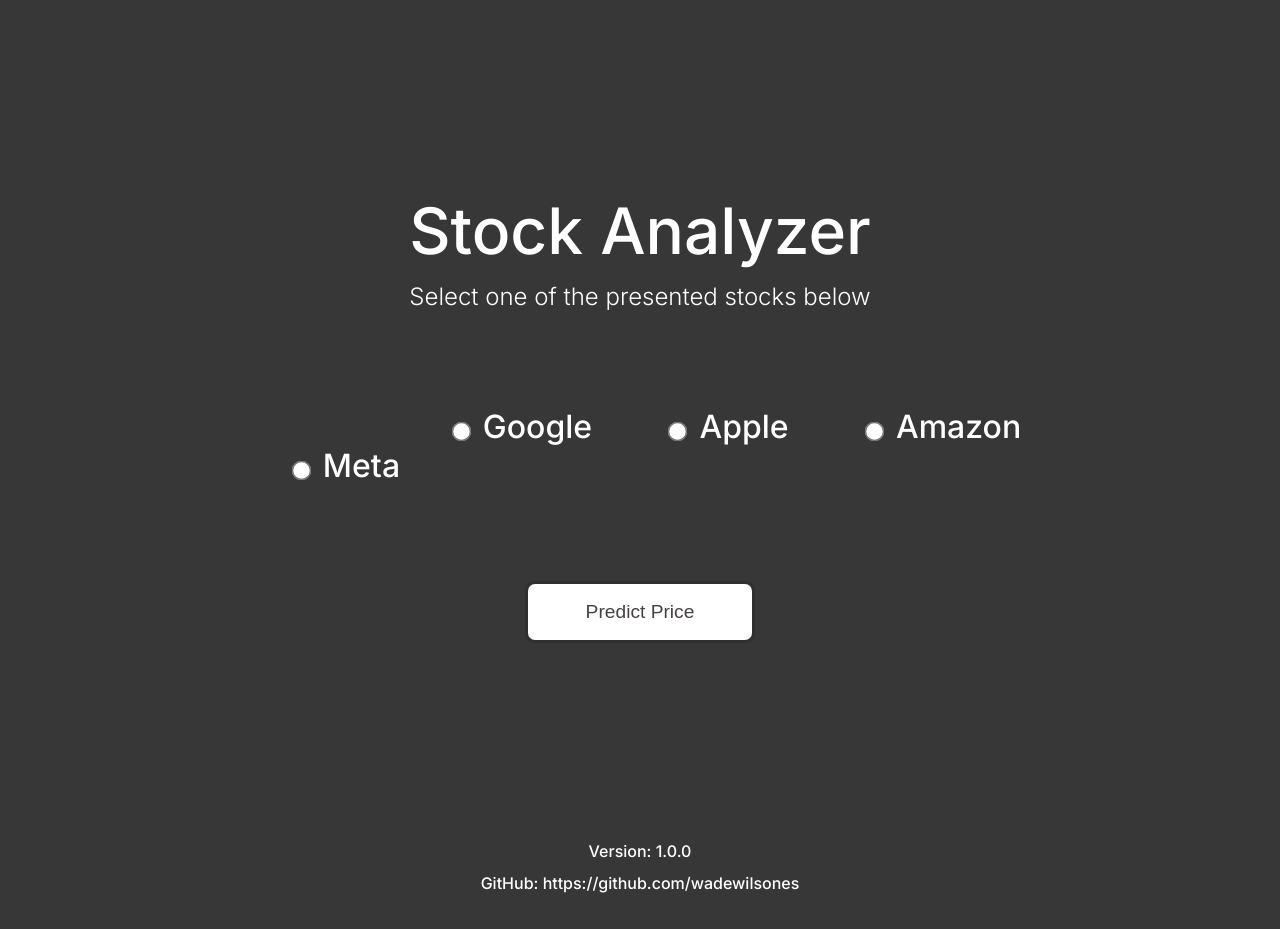
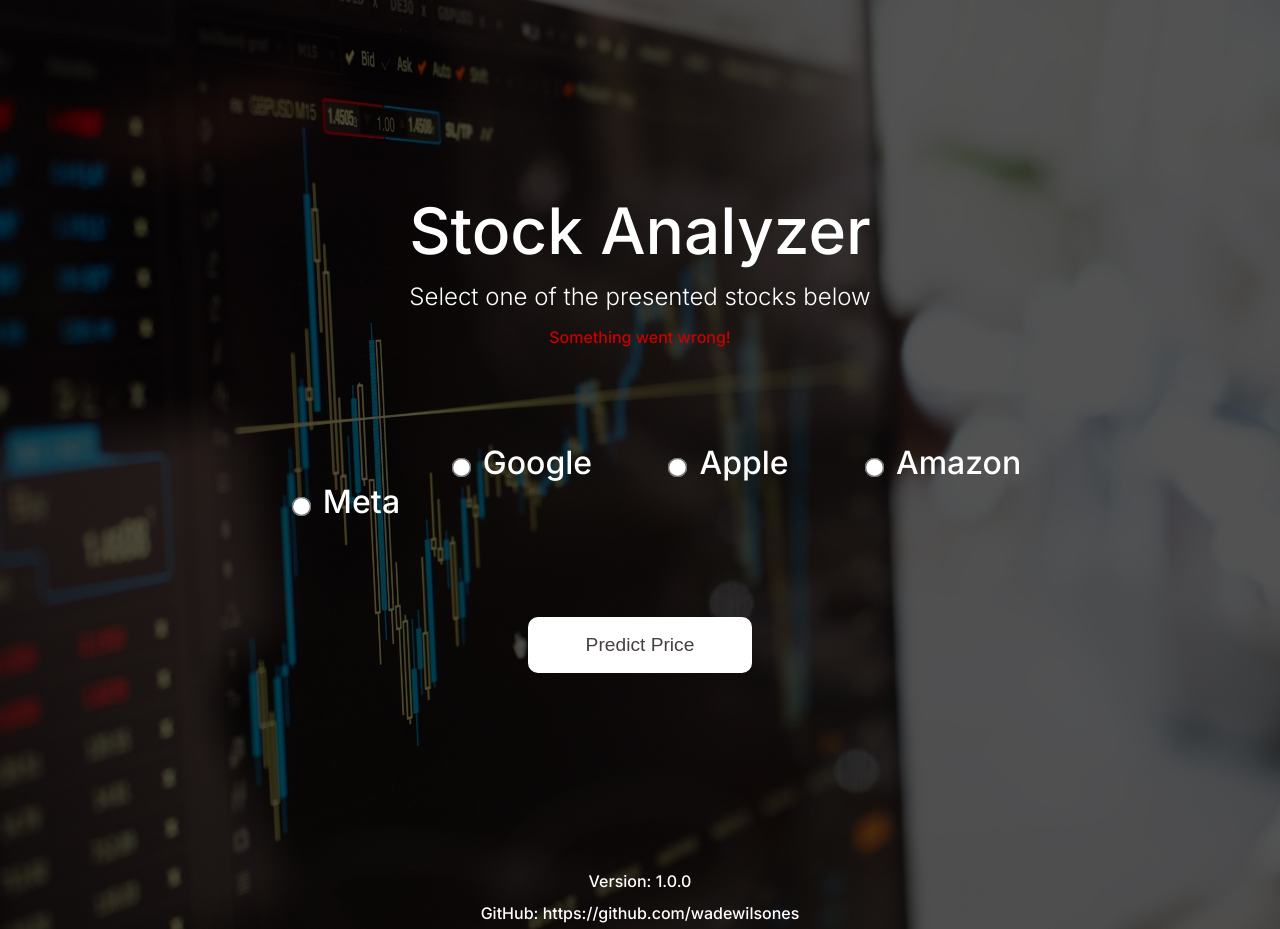
Before and after one commit to wadewilsones/StockPrice_prediction, a Flask app: page / in a window 1280 px wide. Before the commit the page ends 893 px from the top, so only its background shows below. Run offline with Flask 3, Linux system fonts and the light colour scheme.

Commit message:
Background was changed

```diff
--- a/view/index.py
+++ b/view/index.py
@@ -44,4 +44,4 @@ def index():
         #Display error
         errorMessage = err#"Select one of the options!"
         print(errorMessage)
-    return render_template('index.html', errorMessage = errorMessage, stockData = stockData, predicted_prices = predicted_prices, graph = graph)
+    return render_template('index.html', errorMessage = "Something went wrong!", stockData = stockData, predicted_prices = predicted_prices, graph = graph)
--- a/view/static/style.css
+++ b/view/static/style.css
@@ -9,6 +9,7 @@
 @media only screen and (min-width: 1200px) {
 
     .errors{
+        margin-top: 1em;
         margin-bottom: 2em;
         text-align: center;
         color: #c80000;
@@ -30,7 +31,9 @@
 
     .containerEmpty section:first-of-type{
 
-        background-color: #373737;
+       background-image: url('./background.jpg');
+        background-repeat: no-repeat;
+        background-size: cover;
         padding: 0;
         margin: 0;
         min-height: 100vh;
@@ -111,7 +114,9 @@
 
     .containerFull section:first-of-type{
 
-        background-color: #404040;
+        background-image: url('./background.jpg');
+        background-repeat: no-repeat;
+        background-size: cover;
         padding: 0;
         margin: 0;
     }
@@ -161,14 +166,13 @@
         background-color: #ffffff;
         color: rgb(71, 64, 64);
         font-size: 1.2em;
-        border: #2d302f 3px solid;
         border-radius:10px;
         cursor: pointer;
         font-weight: 500;
     }
      form input[type="submit"]:hover{
-        border: rgb(255, 255, 255) 5px solid;
-        background-color: #2d302f;
+
+        background-color: #6f028a;
         margin: 5em auto 0;
         padding: 0.9em 3em;
         border-radius:10px;
```
Also changed, not shown: view/static/background.jpg (added), view/static/graph.png.
